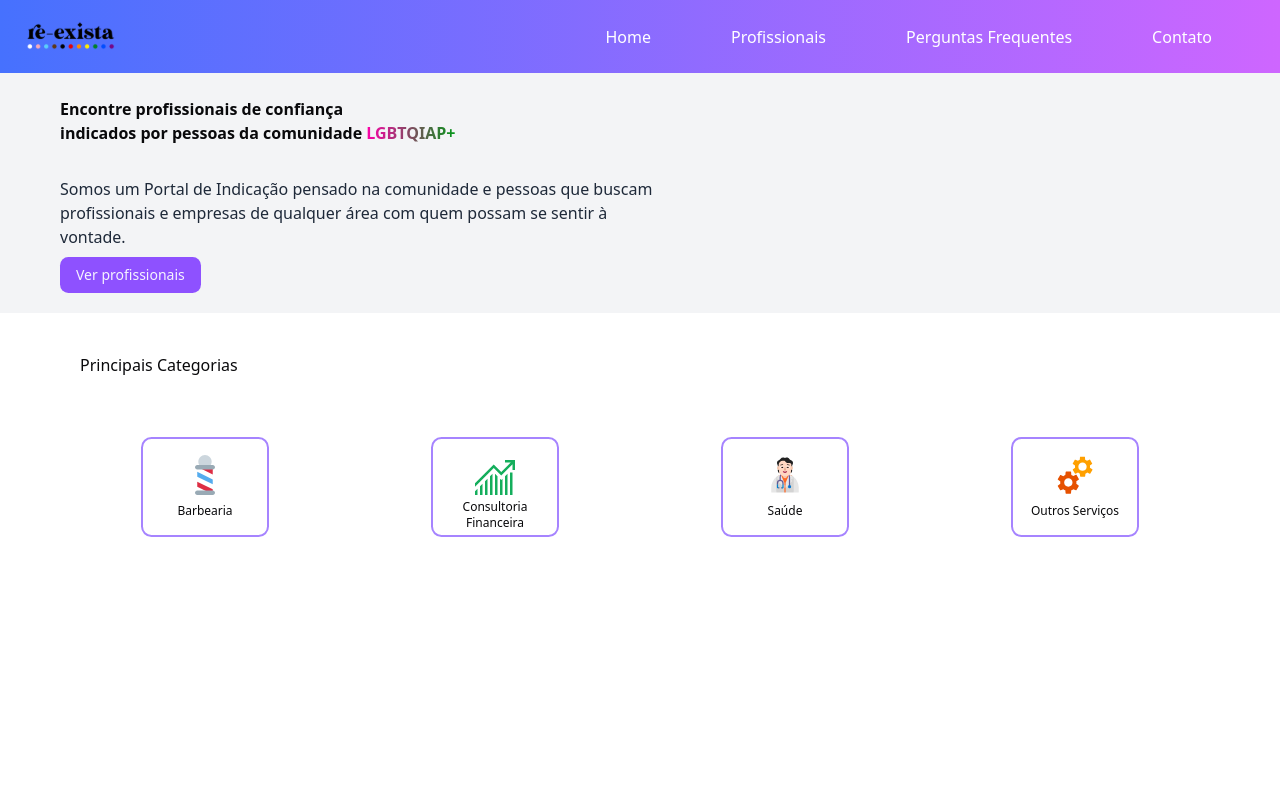
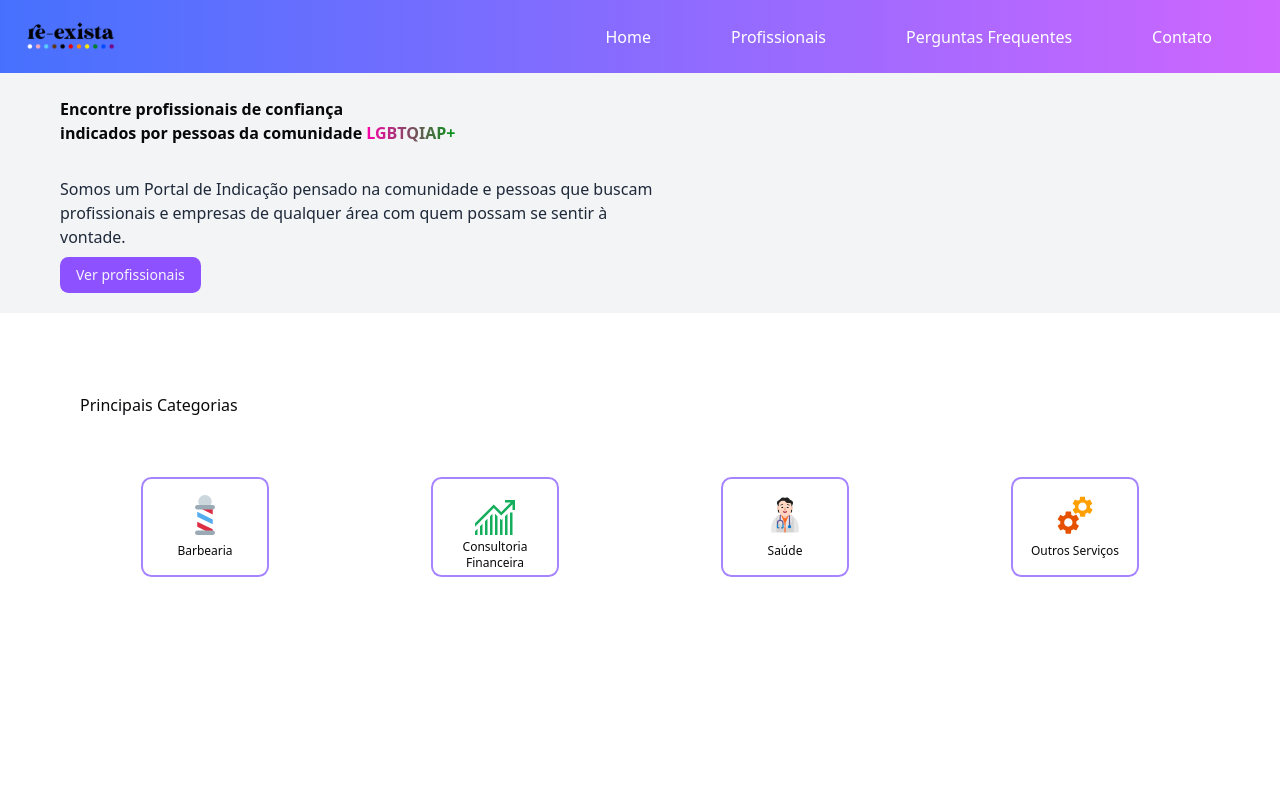
Before and after one commit to SantiagoOliveira22/re-exista, a Next.js app: page / in a window 1280 px wide. Shown: the top 800 px of the page. Built offline with nearby package versions, Linux system fonts and the light colour scheme.

Commit message:
feat: add sign up

```diff
--- a/src/app/authentication/components/sign-up-form.tsx
+++ b/src/app/authentication/components/sign-up-form.tsx
@@ -1,14 +1,14 @@
 "use client";
 
-import z from "zod"
-import { zodResolver } from "@hookform/resolvers/zod"
-import { useForm } from "react-hook-form"
+import z from "zod";
+import { zodResolver } from "@hookform/resolvers/zod";
+import { useRouter } from "next/navigation";
+import { useForm } from "react-hook-form";
 import { Button } from "@/components/ui/button";
 import {
   Card,
   CardContent,
   CardDescription,
-    CardFooter,
   CardHeader,
   CardTitle,
 } from "@/components/ui/card";
@@ -24,12 +24,16 @@ import { Input } from "@/components/ui/input";
 import { toast } from "sonner";
 import { authClient } from "@/lib/auth-client";
 
-const formSchema = z.object({
+const formSchema = z
+  .object({
     name: z.string().trim().min(1, "Nome é obrigatório!"),
     email: z.string().email("E-mail inválido"),
     password: z.string().min(8, "Senha deve ter no mínimo 8 caracteres!"),
-    passwordConfirmation: z.string().min(8, "Senha deve ter no mínimo 8 caracteres!")
-}).refine((data) => data.password === data.passwordConfirmation, {
+    passwordConfirmation: z
+      .string()
+      .min(8, "Senha deve ter no mínimo 8 caracteres!"),
+  })
+  .refine((data) => data.password === data.passwordConfirmation, {
     message: "As senhas não coincidem!",
     path: ["passwordConfirmation"],
   });
@@ -37,6 +41,8 @@ const formSchema = z.object({
 type FormValues = z.infer<typeof formSchema>;
 
 const SignUpForm = () => {
+  const router = useRouter();
+
   const form = useForm<FormValues>({
     resolver: zodResolver(formSchema),
     defaultValues: {
@@ -44,27 +50,29 @@ const SignUpForm = () => {
       email: "",
       password: "",
       passwordConfirmation: "",
-        }
+    },
   });
 
   async function onSubmit(values: FormValues) {
-        try {
-            const { data, error } = await authClient.signUp.email({
+    await authClient.signUp.email({
       name: values.name,
       email: values.email,
       password: values.password,
       fetchOptions: {
         onSuccess: () => {
-                        toast.success("Conta criada com sucesso");
+          router.push("/");
         },
         onError: (error) => {
-                        toast.error(error.error.message);
+          if (error.error.code === "USER_ALREADY_EXISTS") {
+            toast.error("E-mail já cadastrado!");
+            form.setError("email", {
+              message: "E-mail já cadastrado!",
+            });
+          }
+          toast.error(error.error.message)
         },
       },
     });
-        } catch (error) {
-            toast.error("Erro ao criar conta");
-        }
   }
 
   return (
@@ -97,7 +105,11 @@ const SignUpForm = () => {
                   <FormItem>
                     <FormLabel>E-mail</FormLabel>
                     <FormControl>
-                                            <Input type="email" placeholder="seu@email.com" {...field} />
+                      <Input
+                        type="email"
+                        placeholder="seu@email.com"
+                        {...field}
+                      />
                     </FormControl>
                     <FormMessage />
                   </FormItem>
@@ -110,7 +122,11 @@ const SignUpForm = () => {
                   <FormItem>
                     <FormLabel>Senha</FormLabel>
                     <FormControl>
-                                            <Input type="password" placeholder="********" {...field} />
+                      <Input
+                        type="password"
+                        placeholder="********"
+                        {...field}
+                      />
                     </FormControl>
                     <FormMessage />
                   </FormItem>
@@ -123,7 +139,11 @@ const SignUpForm = () => {
                   <FormItem>
                     <FormLabel>Confirmar Senha</FormLabel>
                     <FormControl>
-                                            <Input type="password" placeholder="********" {...field} />
+                      <Input
+                        type="password"
+                        placeholder="********"
+                        {...field}
+                      />
                     </FormControl>
                     <FormMessage />
                   </FormItem>
--- a/src/app/page.tsx
+++ b/src/app/page.tsx
@@ -1,4 +1,3 @@
-
 import { Button } from "@/components/ui/button";
 import Image from "next/image";
 import Link from "next/link";
@@ -6,8 +5,6 @@ import Link from "next/link";
 export default function Home() {
   return (
     <div className="flex min-h-screen flex-col">
-
-
       <div className="h-60 w-full flex-shrink-0 bg-gray-100 px-15 py-6">
         <h1 className="h-20 w-100 font-bold">
           Encontre profissionais de confiança
@@ -34,15 +31,14 @@ export default function Home() {
         <Button className="cursor-pointer">Ver profissionais</Button>
       </div>
 
-
       {/* Categorias */}
-
-      <p className="mt-10 ml-20">Principais Categorias</p>
-      <div className="flex h-70 w-full flex-shrink-0 justify-around bg-white p-15">
-
-      <Link  href="/"
-      className="flex-col justify-center align-items text-xs text-center rounded-lg border-2 p-4 w-32 h-[100px] border-violet-400 hover:border-violet-800 transition-colors">
-
+  <div>
+      <p className="mt-20 ml-20">Principais Categorias</p>
+      <div className="flex w-full flex-shrink-0 justify-around bg-white p-15">
+        <Link
+          href="/"
+          className="align-items h-[100px] w-32 flex-col justify-center rounded-lg border-2 border-violet-400 p-4 text-center text-xs transition-colors hover:border-violet-800"
+        >
           <Image
             src="/barber.svg"
             alt="ícone de barbearia"
@@ -53,31 +49,33 @@ export default function Home() {
           <p className="mt-2">Barbearia</p>
         </Link>
 
-      <Link  href="/"
-      className="flex-col justify-items-center text-xs text-center rounded-lg border-2 p-4 w-32 h-[100px] border-violet-400 hover:border-violet-800 transition-colors">
+        <Link
+          href="/"
+          className="h-[100px] w-32 flex-col justify-items-center rounded-lg border-2 border-violet-400 p-4 text-center text-xs transition-colors hover:border-violet-800"
+        >
           <Image
             src="/financial.svg"
             alt="Ícone consultoria financeira"
             width={40}
             height={10}
           />
-        <p className="mt-1">Consultoria <br /> Financeira</p>
+          <p className="mt-1">
+            Consultoria <br /> Financeira
+          </p>
         </Link>
 
-      <Link  href="/"
-      className="flex-col justify-items-center text-xs text-center rounded-lg border-2 p-4 w-32 h-[100px] border-violet-400 hover:border-violet-800 transition-colors">
-        <Image
-          src="/health.svg"
-          alt="ìcone Saúde"
-          width={40}
-          height={10}
-        />
+        <Link
+          href="/"
+          className="h-[100px] w-32 flex-col justify-items-center rounded-lg border-2 border-violet-400 p-4 text-center text-xs transition-colors hover:border-violet-800"
+        >
+          <Image src="/health.svg" alt="ìcone Saúde" width={40} height={10} />
           <p className="mt-2">Saúde</p>
         </Link>
 
-
-      <Link  href="/"
-      className="flex-col justify-items-center text-xs text-center rounded-lg border-2 p-4 w-32 h-[100px] border-violet-400 hover:border-violet-800 transition-colors">
+        <Link
+          href="/"
+          className="h-[100px] w-32 flex-col justify-items-center rounded-lg border-2 border-violet-400 p-4 text-center text-xs transition-colors hover:border-violet-800"
+        >
           <Image
             src="/services.svg"
             alt="Ícone Outros Serviços"
@@ -88,5 +86,6 @@ export default function Home() {
         </Link>
       </div>
     </div>
+  </div>
   );
 }
--- a/src/components/Footer.tsx
+++ b/src/components/Footer.tsx
@@ -1,7 +1,6 @@
 "use client"
 
 import React from "react";
-import { Instagram, Linkedin } from 'lucide-react';
 import Link from "next/link";
 import Image from "next/image";
 
```
Lines whose indentation alone changed are shown as unchanged.
